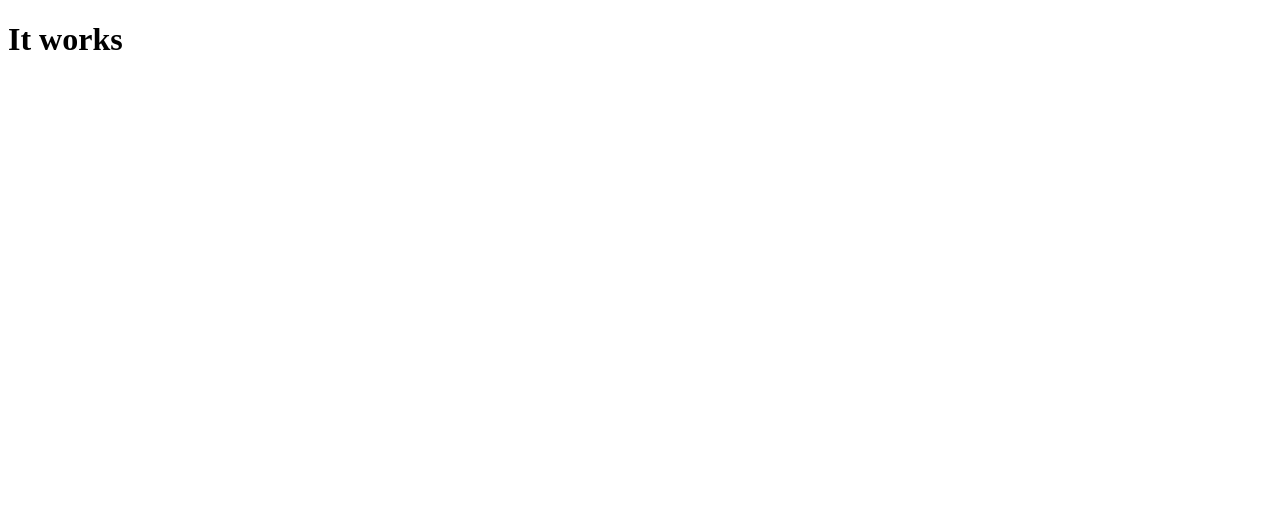
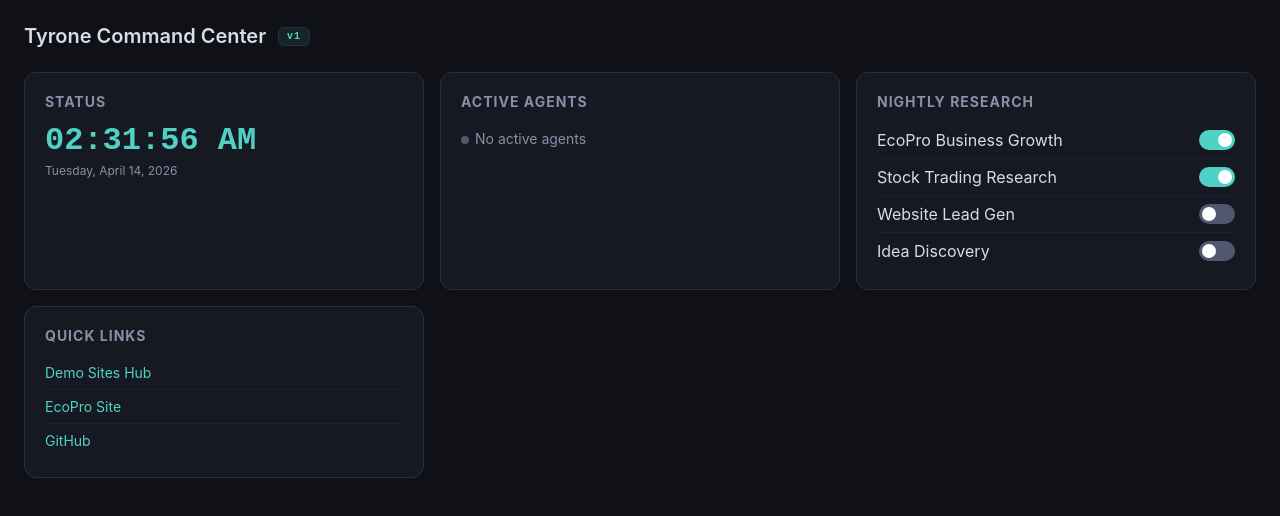
Before and after one commit to Keelan4604/claude-dashboard, a plain HTML site: page index.html in a window 1280 px wide. Drawn offline with Linux system fonts and the light colour scheme.

Commit message:
Dashboard v1 - clean static site, no dependencies

```diff
--- a/index.html
+++ b/index.html
@@ -1,5 +1,99 @@
 <!DOCTYPE html>
-<html>
-<head><title>Test</title></head>
-<body><h1>It works</h1></body>
+<html lang="en">
+<head>
+<meta charset="UTF-8">
+<meta name="viewport" content="width=device-width, initial-scale=1.0">
+<title>Tyrone Command Center</title>
+<style>
+* { margin:0; padding:0; box-sizing:border-box; }
+body { background:#0f1117; color:#d8dce8; font-family:-apple-system,BlinkMacSystemFont,'Segoe UI',sans-serif; padding:24px; }
+.header { display:flex; align-items:center; gap:12px; margin-bottom:24px; }
+.header h1 { font-size:20px; font-weight:600; }
+.v1 { font-size:10px; font-weight:600; color:#4fd1c5; font-family:'Courier New',monospace; letter-spacing:1px; padding:3px 8px; border:1px solid #2a2e42; border-radius:6px; background:rgba(79,209,197,0.1); }
+.grid { display:grid; grid-template-columns:repeat(auto-fit,minmax(300px,1fr)); gap:16px; }
+.card { background:#161922; border:1px solid #2a2e42; border-radius:12px; padding:20px; }
+.card h2 { font-size:14px; color:#8890a8; margin-bottom:12px; text-transform:uppercase; letter-spacing:1px; }
+.stat { font-size:28px; font-weight:700; color:#4fd1c5; }
+.stat-label { font-size:12px; color:#8890a8; margin-top:4px; }
+.status-dot { display:inline-block; width:8px; height:8px; border-radius:50%; margin-right:6px; }
+.green { background:#4ade80; }
+.dim { background:#505870; }
+.agent-list { list-style:none; }
+.agent-list li { padding:8px 0; border-bottom:1px solid #1c2030; font-size:14px; color:#8890a8; }
+.agent-list li:last-child { border:none; }
+.research-item { display:flex; justify-content:space-between; align-items:center; padding:8px 0; border-bottom:1px solid #1c2030; }
+.research-item:last-child { border:none; }
+.toggle { position:relative; width:36px; height:20px; }
+.toggle input { opacity:0; width:0; height:0; }
+.toggle .slider { position:absolute; cursor:pointer; top:0; left:0; right:0; bottom:0; background:#505870; border-radius:10px; transition:.2s; }
+.toggle input:checked + .slider { background:#4fd1c5; }
+.toggle .slider:before { content:''; position:absolute; height:14px; width:14px; left:3px; bottom:3px; background:white; border-radius:50%; transition:.2s; }
+.toggle input:checked + .slider:before { transform:translateX(16px); }
+.time { font-size:32px; font-weight:700; color:#4fd1c5; font-family:'Courier New',monospace; }
+</style>
+</head>
+<body>
+
+<div class="header">
+  <h1>Tyrone Command Center</h1>
+  <span class="v1">v1</span>
+</div>
+
+<div class="grid">
+  <div class="card">
+    <h2>Status</h2>
+    <div class="time" id="clock"></div>
+    <div class="stat-label" id="date-display"></div>
+  </div>
+
+  <div class="card">
+    <h2>Active Agents</h2>
+    <ul class="agent-list" id="agent-list">
+      <li><span class="status-dot dim"></span>No active agents</li>
+    </ul>
+  </div>
+
+  <div class="card">
+    <h2>Nightly Research</h2>
+    <div id="research-toggles">
+      <div class="research-item">
+        <span>EcoPro Business Growth</span>
+        <label class="toggle"><input type="checkbox" checked disabled><span class="slider"></span></label>
+      </div>
+      <div class="research-item">
+        <span>Stock Trading Research</span>
+        <label class="toggle"><input type="checkbox" checked disabled><span class="slider"></span></label>
+      </div>
+      <div class="research-item">
+        <span>Website Lead Gen</span>
+        <label class="toggle"><input type="checkbox" disabled><span class="slider"></span></label>
+      </div>
+      <div class="research-item">
+        <span>Idea Discovery</span>
+        <label class="toggle"><input type="checkbox" disabled><span class="slider"></span></label>
+      </div>
+    </div>
+  </div>
+
+  <div class="card">
+    <h2>Quick Links</h2>
+    <ul class="agent-list">
+      <li><a href="https://demo.keelanodoherty.org" style="color:#4fd1c5;text-decoration:none">Demo Sites Hub</a></li>
+      <li><a href="https://ecopro.keelanodoherty.org" style="color:#4fd1c5;text-decoration:none">EcoPro Site</a></li>
+      <li><a href="https://github.com/Keelan4604" style="color:#4fd1c5;text-decoration:none">GitHub</a></li>
+    </ul>
+  </div>
+</div>
+
+<script>
+function updateClock() {
+  const now = new Date();
+  document.getElementById('clock').textContent = now.toLocaleTimeString('en-US', {hour:'2-digit',minute:'2-digit',second:'2-digit'});
+  document.getElementById('date-display').textContent = now.toLocaleDateString('en-US', {weekday:'long',month:'long',day:'numeric',year:'numeric'});
+}
+updateClock();
+setInterval(updateClock, 1000);
+</script>
+
+</body>
 </html>
```
